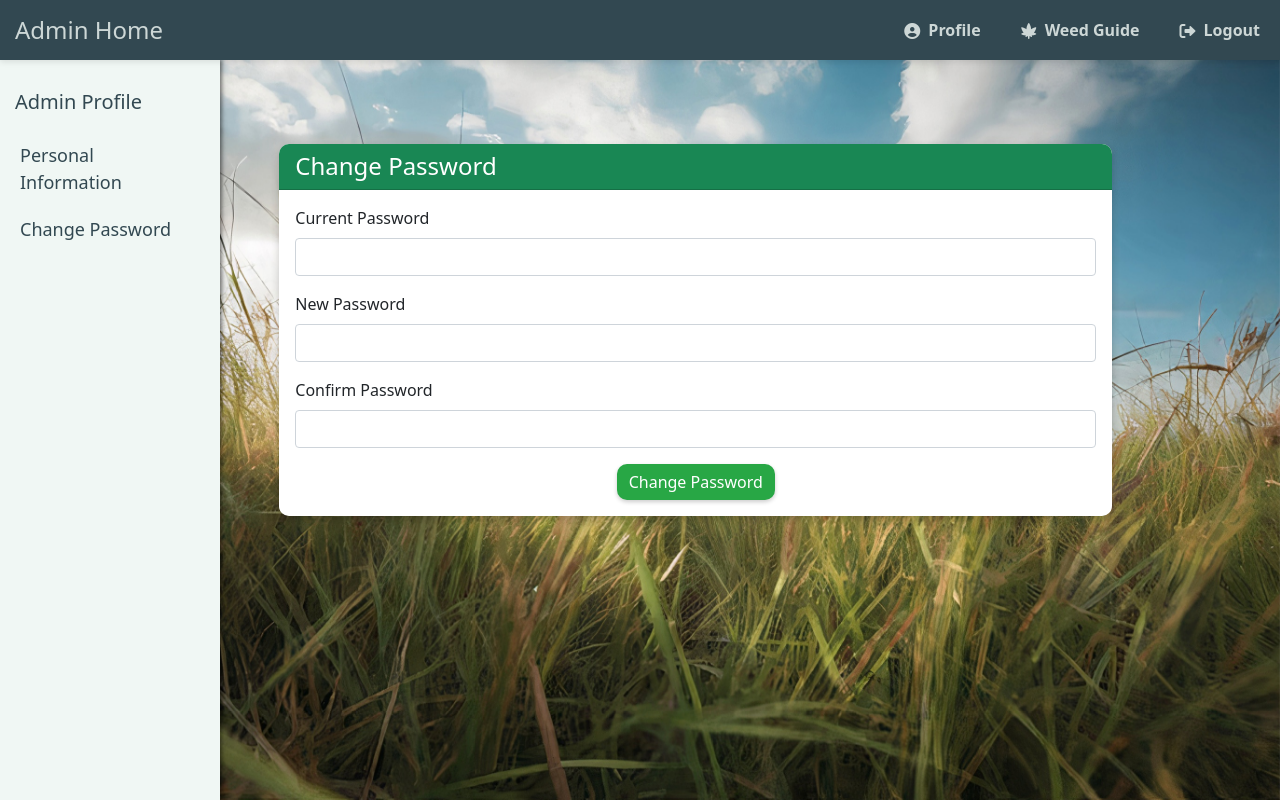
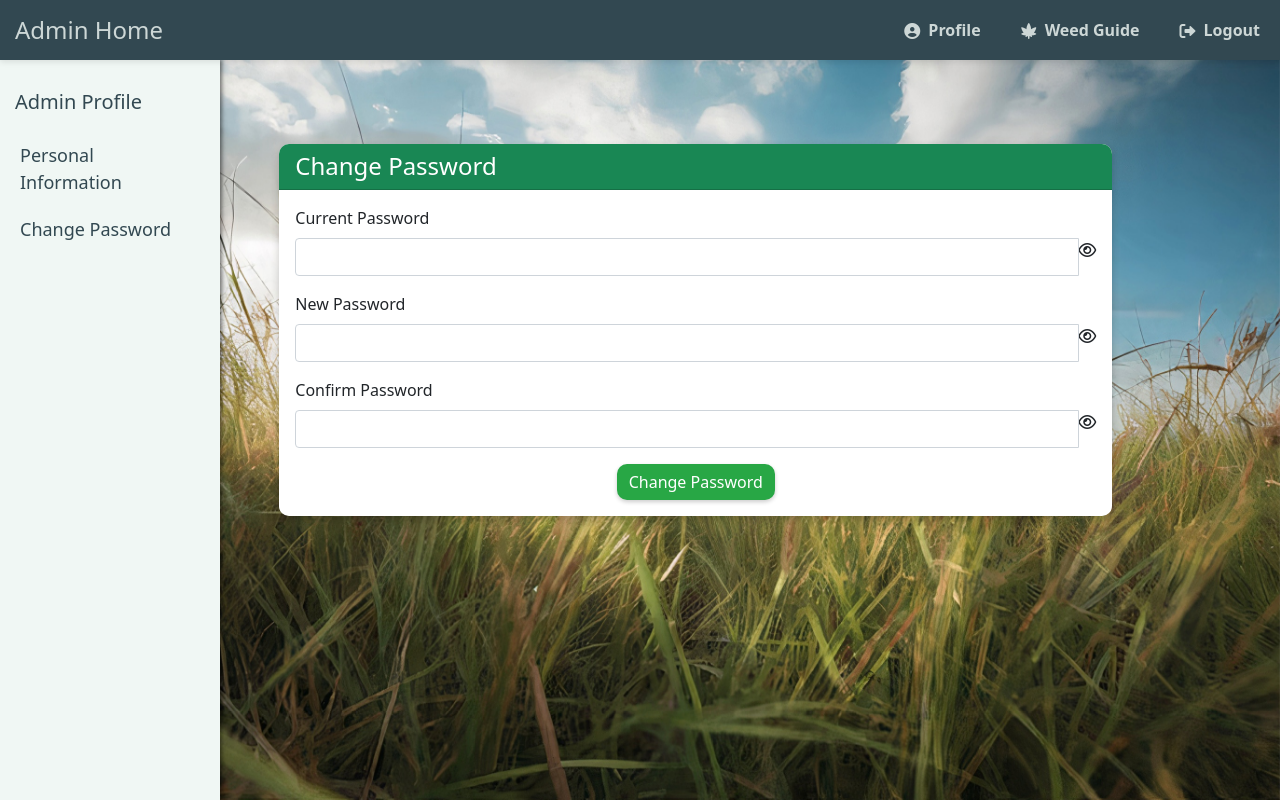
Before and after one commit to zzo14/weed-biosecurity-guide, a Flask app: page /change_password in a window 1280 px wide. Run offline with Flask 3, Linux system fonts and the light colour scheme; a user stored in the database is signed in; some libraries are stand-ins or nearby versions.

Commit message:
Update change_password.html
add a eye icon for showing password or make it invisible

```diff
--- a/app/templates/change_password.html
+++ b/app/templates/change_password.html
@@ -23,15 +23,30 @@
                     <form method="POST" action="{{ url_for('change_password') }}">
                         <div class="mb-3">
                             <label for="current_password" class="form-label">Current Password</label>
-                            <input type="password" class="form-control" id="current_password" name="current_password" required>
+                            <div class="input-group">
+                                <input type="password" class="form-control" name="current_password" id="current_password" required>
+                                <div class="input-group-append">
+                                    <i class="fa-regular fa-eye" aria-hidden="true" onclick="togglePasswordVisibility('current_password')"></i>
+                                </div>
+                            </div>
                         </div>
                         <div class="mb-3">
                             <label for="new_password" class="form-label">New Password</label>
-                            <input type="password" class="form-control" id="new_password" name="new_password" required>
+                            <div class="input-group">
+                                <input type="password" class="form-control" name="new_password" id="new_password" required>
+                                <div class="input-group-append">
+                                    <i class="fa-regular fa-eye" aria-hidden="true" onclick="togglePasswordVisibility('new_password')"></i>
+                                </div>
+                            </div>
                         </div>
                         <div class="mb-3">
                             <label for="confirm_password" class="form-label">Confirm Password</label>
-                            <input type="password" class="form-control" id="confirm_password" name="confirm_password" required>
+                            <div class="input-group">
+                                <input type="password" class="form-control" name="confirm_password" id="confirm_password" required>
+                                <div class="input-group-append">
+                                    <i class="fa-regular fa-eye" aria-hidden="true" onclick="togglePasswordVisibility('confirm_password')"></i>
+                                </div>
+                            </div>
                         </div>
                         <div class="text-center">
                             <button type="submit" class="btn btn-success btn-block">Change Password</button>
```
